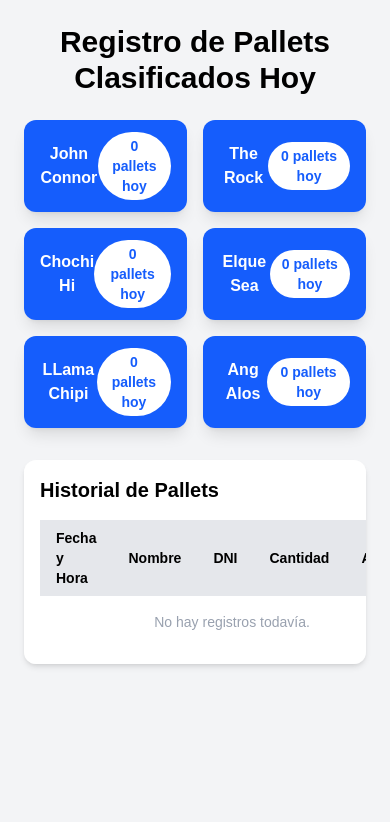
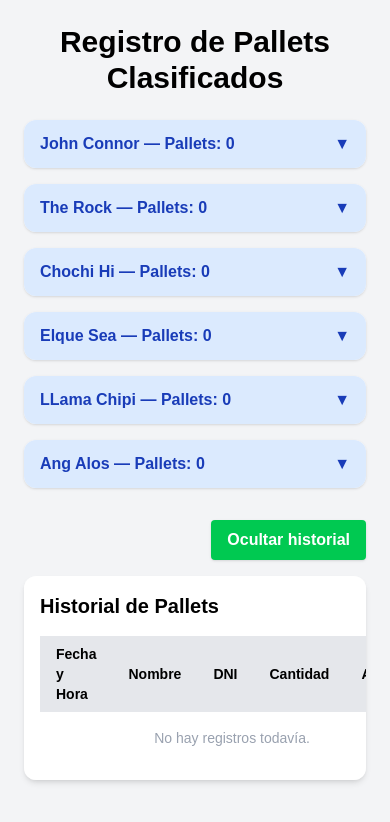
Before and after one commit to YellowZebraTech/frontend, a React (Vite) app: page / in a window 390 px wide. Shown: the top 822 px of the page. Built offline with nearby package versions, Linux system fonts and the light colour scheme.

Commit message:
accordion and screen adapted to cellphones and tablets

```diff
--- a/package.json
+++ b/package.json
@@ -1,6 +1,5 @@
 {
   "homepage": "https://yellowzebratech.github.io/frontend",
-
   "name": "frontend",
   "private": true,
   "version": "0.0.0",
@@ -8,7 +7,6 @@
   "scripts": {
     "predeploy": "npm run build",
     "deploy": "gh-pages -d dist",
-
     "dev": "vite",
     "build": "vite build",
     "lint": "eslint .",
@@ -19,7 +17,8 @@
     "axios": "^1.10.0",
     "react": "^19.1.0",
     "react-dom": "^19.1.0",
-    "react-hot-toast": "^2.5.2"
+    "react-hot-toast": "^2.5.2",
+    "react-responsive": "^10.0.1"
   },
   "devDependencies": {
     "@eslint/js": "^9.30.1",
--- a/src/App.jsx
+++ b/src/App.jsx
@@ -1,4 +1,5 @@
 import React, { useState, useEffect } from "react";
+import { useMediaQuery } from "react-responsive";
 import { operarios } from "./mockOperarios";
 import { settings } from "./settings";
 
@@ -8,35 +9,16 @@ const App = () => {
   const [lastClickTime, setLastClickTime] = useState({});
   const [toast, setToast] = useState(null);
   const [registroAEliminar, setRegistroAEliminar] = useState(null);
+  const [mostrarHistorial, setMostrarHistorial] = useState(true);
+  const [acordeonAbierto, setAcordeonAbierto] = useState(null); // 👈 nuevo
 
   const DELAY_MINUTOS = settings[0].delay;
 
+  const esMovil = useMediaQuery({ maxWidth: 768 });
+
   useEffect(() => {
-    setWorkers(operarios); // Simulación local sin backend
+    setWorkers(operarios);
   }, []);
-
-  // Contar pallets acumulados por operario (por dni)
-  // const conteos = registros.reduce((acc, registro) => {
-  //   acc[registro.dni] = (acc[registro.dni] || 0) + registro.cantidad;
-  //   return acc;
-  // }, {});
-
-  const esHoy = (fechaString) => {
-    const hoy = new Date();
-    const fecha = new Date(fechaString);
-    return (
-      fecha.getDate() === hoy.getDate() &&
-      fecha.getMonth() === hoy.getMonth() &&
-      fecha.getFullYear() === hoy.getFullYear()
-    );
-  };
-
-  const conteos = registros
-    .filter((registro) => esHoy(registro.fecha))
-    .reduce((acc, registro) => {
-      acc[registro.dni] = (acc[registro.dni] || 0) + registro.cantidad;
-      return acc;
-    }, {});
 
   const mostrarToast = (mensaje, tipo = "info") => {
     setToast({ mensaje, tipo });
@@ -58,7 +40,7 @@ const App = () => {
       nombre: operario.nombre,
       dni: operario.dni,
       cantidad: 1,
-      fecha: ahora.toISOString(), // ✅ formato ISO para evitar errores de comparación
+      fecha: ahora.toLocaleString(),
     };
 
     setRegistros([nuevoRegistro, ...registros]);
@@ -78,10 +60,15 @@ const App = () => {
     }
   };
 
+  const conteo = {};
+  registros.forEach((r) => {
+    conteo[r.dni] = (conteo[r.dni] || 0) + r.cantidad;
+  });
+
   return (
     <div className="min-h-screen bg-gray-100 p-6">
       <h1 className="text-3xl font-bold text-center mb-6">
-        Registro de Pallets Clasificados Hoy
+        Registro de Pallets Clasificados
       </h1>
 
       {toast && (
@@ -102,12 +89,7 @@ const App = () => {
             <h3 className="text-lg font-semibold mb-4">¿Estás seguro?</h3>
             <p className="mb-6 text-gray-600">
               Vas a eliminar el registro de <strong>{registroAEliminar.nombre}</strong> del{" "}
-              <strong>
-                {new Date(registroAEliminar.fecha).toLocaleString("es-AR", {
-                  dateStyle: "short",
-                  timeStyle: "short",
-                })}
-              </strong>.
+              <strong>{registroAEliminar.fecha}</strong>.
             </p>
             <div className="flex justify-center gap-4">
               <button
@@ -127,21 +109,62 @@ const App = () => {
         </div>
       )}
 
+      {/* BOTONES O ACORDEÓN */}
+      {esMovil ? (
+        <div className="mb-8 space-y-4">
+          {workers.map((w) => (
+            <div key={w.dni} className="bg-white rounded-xl shadow overflow-hidden">
+              <div
+                onClick={() =>
+                  setAcordeonAbierto(acordeonAbierto === w.dni ? null : w.dni)
+                }
+                className="cursor-pointer px-4 py-3 font-semibold bg-blue-100 text-blue-800 flex justify-between items-center"
+              >
+                <span>{w.nombre} — Pallets: {conteo[w.dni] || 0}</span>
+                <span>{acordeonAbierto === w.dni ? "▲" : "▼"}</span>
+              </div>
+
+              {acordeonAbierto === w.dni && (
+                <div className="p-4 bg-blue-50 flex justify-center">
+                  <button
+                    onClick={() => handleClick(w)}
+                    className="bg-blue-600 hover:bg-blue-700 text-white font-semibold py-2 px-4 rounded-xl shadow transition"
+                  >
+                    Registrar pallet
+                  </button>
+                </div>
+              )}
+            </div>
+          ))}
+        </div>
+      ) : (
         <div className="grid grid-cols-2 md:grid-cols-4 gap-4 mb-8">
           {workers.map((w) => (
             <button
               key={w.dni}
               onClick={() => handleClick(w)}
-            className="bg-blue-600 hover:bg-blue-700 text-white font-semibold py-3 px-4 rounded-xl shadow-lg transition-all flex justify-between items-center"
+              className="bg-blue-600 hover:bg-blue-700 text-white font-semibold py-3 px-4 rounded-xl shadow-lg transition-all"
             >
-            <span>{w.nombre}</span>
-            <span className="bg-white text-blue-600 rounded-full px-3 py-1 text-sm font-bold">
-              {conteos[w.dni] || 0} pallets hoy
-            </span>
+              {w.nombre} ({conteo[w.dni] || 0})
             </button>
           ))}
         </div>
+      )}
 
+      <div className="mb-4 flex justify-end">
+        <button
+          onClick={() => setMostrarHistorial(!mostrarHistorial)}
+          className={`px-4 py-2 rounded font-semibold transition-all shadow ${
+            mostrarHistorial
+              ? "bg-green-500 text-white hover:bg-green-600"
+              : "bg-red-500 text-white hover:bg-red-600"
+          }`}
+        >
+          {mostrarHistorial ? "Ocultar historial" : "Mostrar historial"}
+        </button>
+      </div>
+
+      {mostrarHistorial && (
         <div className="bg-white rounded-xl shadow-md p-4 overflow-x-auto">
           <h2 className="text-xl font-semibold mb-4">Historial de Pallets</h2>
           <table className="min-w-full text-sm text-left">
@@ -150,19 +173,14 @@ const App = () => {
                 <th className="py-2 px-4">Fecha y Hora</th>
                 <th className="py-2 px-4">Nombre</th>
                 <th className="py-2 px-4">DNI</th>
-              <th className="py-2 px-4">Cantidad</th>
+                <th className="py-2 px-4 text-center">Cantidad</th>
                 <th className="py-2 px-4">Acción</th>
               </tr>
             </thead>
             <tbody>
               {registros.map((r) => (
                 <tr key={r.id} className="border-t">
-                <td className="py-2 px-4">
-                  {new Date(r.fecha).toLocaleString("es-AR", {
-                    dateStyle: "short",
-                    timeStyle: "short",
-                  })}
-                </td>
+                  <td className="py-2 px-4">{r.fecha}</td>
                   <td className="py-2 px-4">{r.nombre}</td>
                   <td className="py-2 px-4">{r.dni}</td>
                   <td className="py-2 px-4 text-center">{r.cantidad}</td>
@@ -186,6 +204,7 @@ const App = () => {
             </tbody>
           </table>
         </div>
+      )}
     </div>
   );
 };
--- a/vite.config.js
+++ b/vite.config.js
@@ -5,12 +5,12 @@ import tailwindcss from '@tailwindcss/vite'
 
 // https://vite.dev/config/
 export default defineConfig({
-  base: "/frontend/",
+  base: "/sortingfrontend/",
 
-  plugins: [react(), tailwindcss()]
- // server: { //
-  //  port: 5175,//
-  //  host: '0.0.0.0', //
-  //  strictPort: true // Evita cambio automático de puerto
-  //}
+  plugins: [react(), tailwindcss()],
+  server: { //
+    host: '0.0.0.0', //
+    port: 5173,//
+    //strictPort: true // Evita cambio automático de puerto
+  }
 })
```
Also changed, not shown: 1 other file (tests, documents, lock files or other folders). Lines whose indentation alone changed are shown as unchanged.
